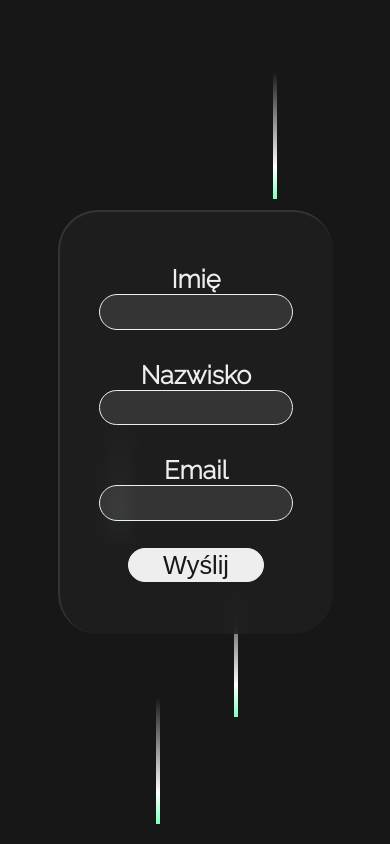
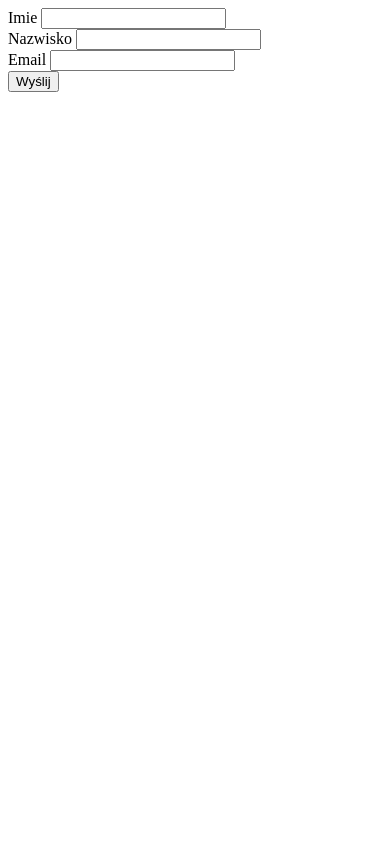
Before and after one commit to The-Scripts/Quiz-about-network, a plain HTML site: page form.html in a window 390 px wide. Drawn offline with Linux system fonts and the light colour scheme.

Commit message:
Revert "FORM STYLING"

```diff
--- a/css/form_styling/form_mobile.scss
+++ /dev/null
@@ -1,199 +0,0 @@
-$bg_prim: #171717;
-$text_prim: #eeeeee;
-*{
-    margin: 0;
-    padding: 0;
-
-}
-
-@import url('https://fonts.googleapis.com/css2?family=Raleway:wght@300&display=swap');
-
-body {
-    background:$bg_prim;
-    width: 100%;
-    height: 100%;
-
-    /*&:before {
-        content: '';
-        top: 0;
-        left: 0;
-        position: absolute;
-        width: 100%;
-        height: 100%;
-        background: linear-gradient(rgb(241, 241, 241), rgb(128, 255, 191));
-        clip-path: circle(20% at 60% 40%);
-        z-index: 10;
-        animation: move 5s infinite linear;
-    }*/
-
-    #form_container {
-        display: flex;
-        width: 100;
-        height: 100vh;
-        justify-content: center;
-        align-items: center;
-        z-index: 60;
-    }
-
-    form {
-
-        z-index: 90;
-        background-color: rgba(32, 32, 32, 0.8);
-        width: 70%;
-        height:50%;
-        backdrop-filter: blur(10px);
-        border-radius: 40px;
-        color: $text_prim;
-        border-top: 2px solid rgba(255, 255, 255, 0.1);
-        border-left: 2px solid rgba(255, 255, 255, 0.1);
-        font-size: 3vh;
-        display: flex;
-        flex-direction: column;
-        align-items: center;
-        justify-content: center;
-        font-family: 'Raleway', sans-serif;
-        font-weight: bold;
-
-        input {
-            height: 8%;
-            width: 70%;
-            background: rgba(255, 255, 255, 0.1);
-            border: 1px solid #eeeeee;
-            color: $text_prim;
-            border-radius: 20px;
-            font-size: 3vh;
-            text-align: center;
-    }
-
-    #submit_btn {
-        background: $text_prim;
-        color: $bg_prim;
-        margin-top: -1%;
-        width: 50%;
-        transition: 0.2s ease;
-
-        &:active {
-            background: #171717;
-            color: $text_prim;
-        }
-
-
-}
-    }
-
-.lines {
-    top: 0;
-    left: 0;
-    right: 0;
-    height: 100%;
-    margin: auto;
-    z-index: 2;
-}
-
-.line {
-    position: absolute;
-    width: 4px;
-    height: 100%;
-    top: 0;
-    left: 50%;
-    background: rgba(255, 255, 255, 0.0);
-    overflow: hidden;
-    z-index: 2;
-    &::After {
-        content: '';
-        display: block;
-        position: absolute;
-        height: 15vh;
-        width: 100%;
-        top: -50%;
-        left: 0;
-        background: linear-gradient(to bottom, rgba(255, 255, 255, 0) 0%, #fff 75%, rgb(128, 255, 191) 100%);
-        animation: drop 7s 0s infinite;
-        animation-fill-mode: forwards;
-        animation-timing-function: cubic-bezier(0.4, 0.26, 0, 0.97);
-
-    }
-
-    &:nth-child(2) {
-
-        margin-left: -10%;
-        &::after {
-            animation-delay: 2s;
-        }
-    }
-
-    &:nth-child(3) {
-        margin-left: 10%;
-        &::after {
-            animation-delay: 2.5s;
-        }
-    }
-
-    &:nth-child(4) {
-        margin-left: -20%;
-        &::after {
-            animation-delay: 3s;
-        }
-    }
-
-    &:nth-child(5) {
-        margin-left: 20%;
-        &::after {
-            animation-delay: 3.5s;
-        }
-    }
-
-    &:nth-child(6) {
-        margin-left: -30%;
-        &::after {
-            animation-delay: 4s;
-        }
-    }
-
-    &:nth-child(7) {
-        margin-left: 30%;
-        &::after {
-            animation-delay: 4.5s;
-        }
-    }
-
-    &:nth-child(8) {
-        margin-left: -40%;
-        &::after {
-            animation-delay: 5s;
-        }
-    }
-
-    &:nth-child(9) {
-        margin-left: 40%;
-        &::after {
-            animation-delay: 5.5s;
-        }
-    }
-}
-
-@keyframes drop {
-  0% {
-    top: -50%;
-  }
-  100% {
-    top: 110%;
-  }
-}
-
-
-
-@keyframes move {
-    0% {
-        background-position: 0%;
-    }
-
-    50% {
-        background-position: 100%;
-    }
-
-    0% {
-        background-position: 0%;
-    }
-}
-}
--- a/css/mobile.scss
+++ b/css/mobile.scss
@@ -35,8 +35,9 @@ body {
     }
 
 
-    background:#171717;
+    background: #171717;
         background-size: 600% 600%;
+        animation: gradient 15s ease infinite;
         height: max(100%)-2%;
     font-family: 'Roboto', sans-serif;
     margin: 0;
--- a/form.html
+++ b/form.html
@@ -1,34 +1,15 @@
 <!DOCTYPE html>
 <html lang="en">
 <head>
-    <meta charset="UTF-8" />
+    <meta charset="UTF-8">
     <title>Title</title>
-    <link
-      rel="stylesheet"
-      href="css/form_styling/form_mobile.css"
-      media="screen and (orientation: portrait)"
-    />
 </head>
 <body>
-    <div id="form_container">
     <form action="PHPMailer.php" method="post">
-        Imię <input type="text" name="name" /> <br />
-        Nazwisko <input type="text" name="surname" /> <br />
-        Email <input type="email" name="email" /> <br />
-        <input type="button" value="Wyślij" id="submit_btn" />
+        Imie <input type="text" name="name"> <br>
+        Nazwisko <input type="text" name="surname"> <br>
+        Email <input type="email" name="email"> <br>
+        <input type="button" value="Wyślij">
     </form>
-    </div>
-    <div class="lines">
-      <div class="line"></div>
-      <div class="line"></div>
-      <div class="line"></div>
-      <div class="line"></div>
-      <div class="line"></div>
-      <div class="line"></div>
-      <div class="line"></div>
-      <div class="line"></div>
-      <div class="line"></div>
-      <div class="line"></div>
-    </div>
 </body>
 </html>
```
Also changed, not shown: css/form_styling/form_mobile.css (deleted), css/mobile.css, 2 other files. Lines whose indentation alone changed are shown as unchanged.
